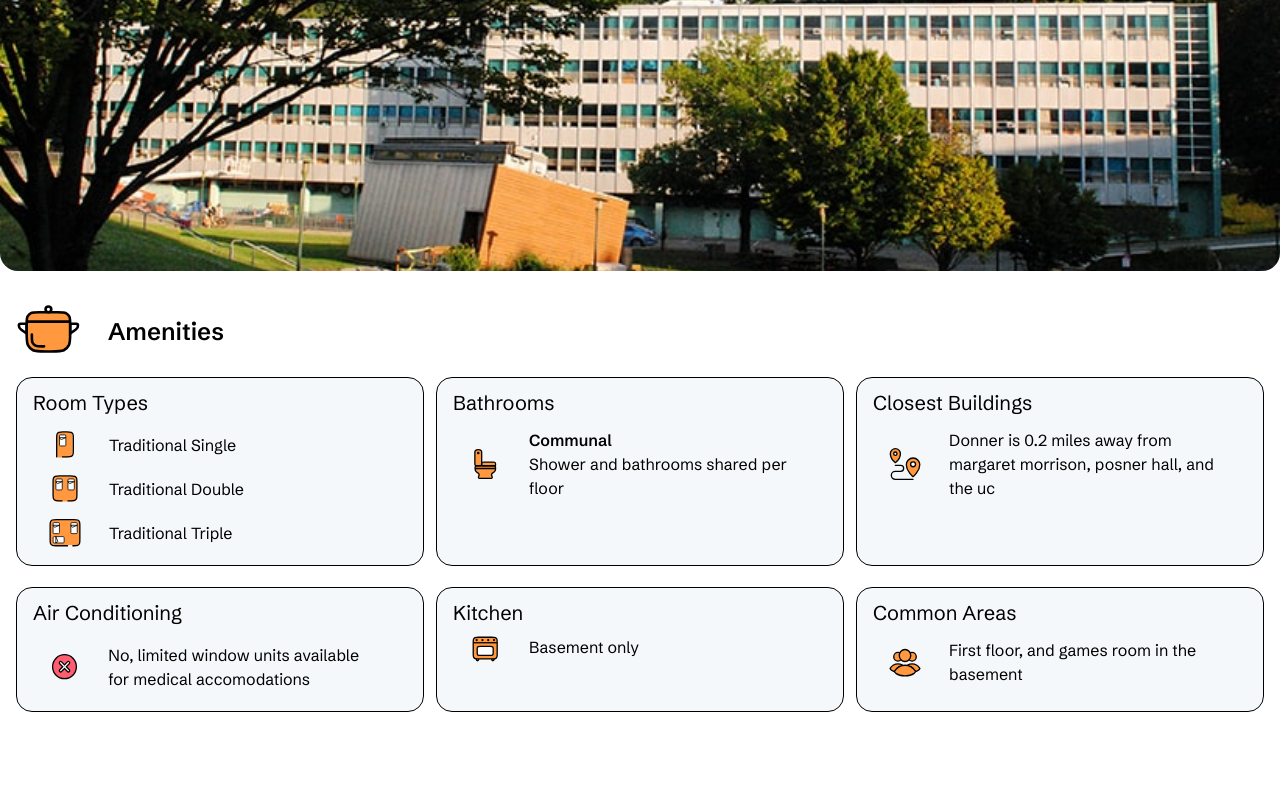
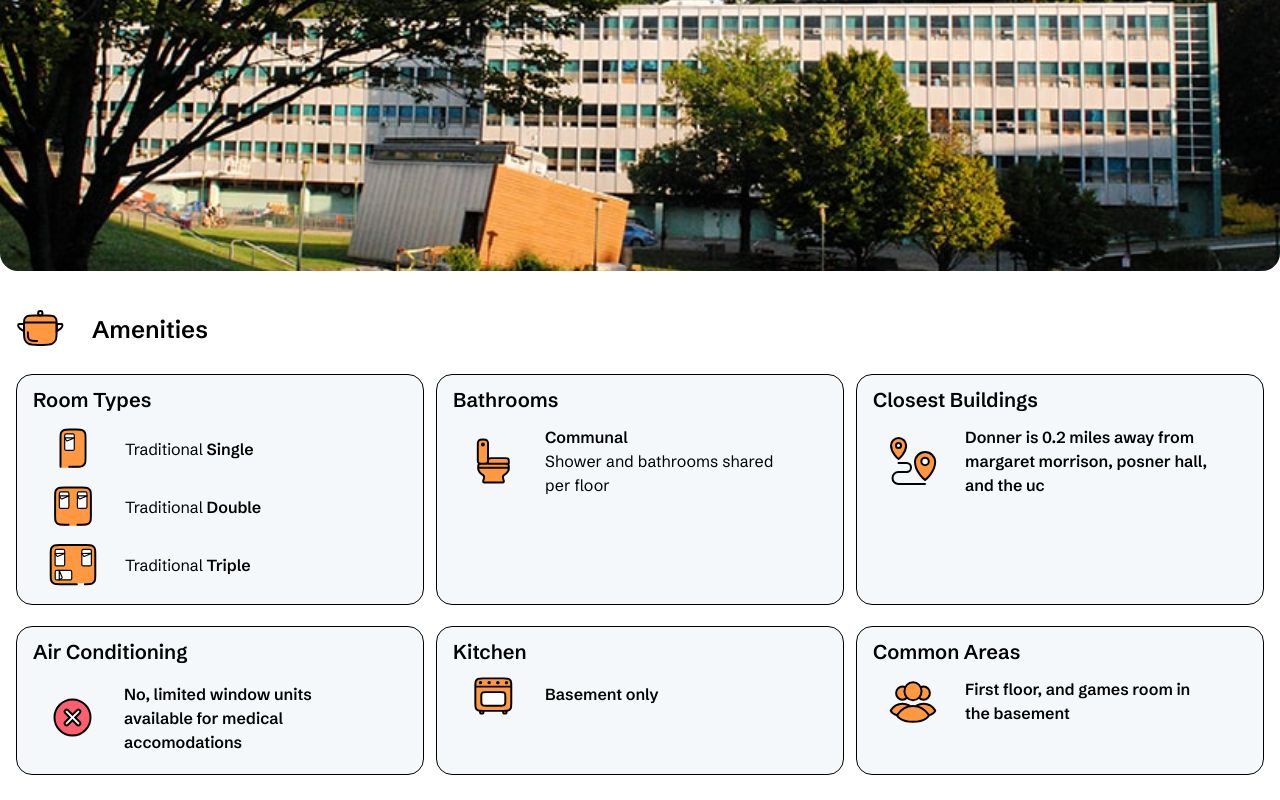
Before and after one commit to ScottyLabs/cmuhousing, a Next.js app: page / in a window 1280 px wide. Shown: the part 493-1293 px from the top of the page. Before the commit the page ends 1230 px from the top, so only its background shows below. Built offline with nearby package versions, Linux system fonts and the light colour scheme.

Commit message:
small adjustments

```diff
--- a/src/app/building-details/BuildingDetails.tsx
+++ b/src/app/building-details/BuildingDetails.tsx
@@ -21,52 +21,52 @@ export default function BuildingDetails() {
                 </div>
             </div> */}
             <div className="flex gap-[12px] pt-[10px]  px-4 items-center rounded-2xl">
-                <Image src={"/amenities.svg"} alt={"amenities"} width={64} height={64} className="w-[64px] h-[64px]" />
+                <Image src={"/amenities.svg"} alt={"amenities"} width={48} height={48} className="w-[48px] h-[48px]" />
 
                 <div className="h-fit ">
                     <h1 className="font-semibold text-[24px] pt-[15px] pb-[10px] flex-shrink-0 px-4 ">Amenities</h1>
                 </div>
             </div>
 
-            <div className="flex gap-[12px] pb-[5px] px-4 items-center rounded-2xl items-stretch h-full">
+            <div className="font-semibold flex gap-[12px] pb-[5px] px-4 items-center rounded-2xl items-stretch h-full">
                 <div className="flex-1 text-[20px] pt-[10px] pb-[10px] px-4 rounded-2xl bg-brand-menugray border border-black/10:">
                     Room Types
                     <div className="flex gap-[12px] pt-[10px] pb-[5px] px-4 items-center rounded-2xl">
                         <Image
                             src={"/unsorted-icons/room type/trad single.svg"}
                             alt={"info"}
-                            width={32}
-                            height={32}
-                            className="w-[32px] h-[32px]"
+                            width={48}
+                            height={48}
+                            className="w-[48px] h-[48px]"
                         />
                         <div className="h-fit ">
-                            <h1 className=" text-[16px] pt-[5px] pb-[5px] flex-shrink-0 px-4 ">Traditional Single</h1>
+                            <h1 className=" text-[16px] pt-[5px] pb-[5px] flex-shrink-0 px-4 "><span className="font-normal">Traditional</span> Single</h1>
                         </div>
                     </div>
                     <div className="flex gap-[12px] pt-[5px] pb-[5px] px-4 items-center rounded-2xl">
                         <Image
                             src={"/unsorted-icons/room type/trad double.svg"}
                             alt={"info"}
-                            width={32}
-                            height={32}
-                            className="w-[32px] h-[32px]"
+                            width={48}
+                            height={48}
+                            className="w-[48px] h-[48px]"
                         />
 
                         <div className="h-fit ">
-                            <h1 className=" text-[16px] pt-[5px] pb-[5px] flex-shrink-0 px-4 ">Traditional Double</h1>
+                            <h1 className=" text-[16px] pt-[5px] pb-[5px] flex-shrink-0 px-4 "><span className="font-normal">Traditional</span> Double</h1>
                         </div>
                     </div>
                     <div className="flex gap-[12px] pt-[5px] pb-[5px] px-4 items-center rounded-2xl">
                         <Image
                             src={"/unsorted-icons/room type/trad triple.svg"}
                             alt={"info"}
-                            width={32}
-                            height={32}
-                            className="w-[32px] h-[32px]"
+                            width={48}
+                            height={48}
+                            className="w-[48px] h-[48px]"
                         />
 
                         <div className="h-fit ">
-                            <h1 className=" text-[16px] pt-[5px] pb-[5px] flex-shrink-0 px-4 ">Traditional Triple</h1>
+                            <h1 className=" text-[16px] pt-[5px] pb-[5px] flex-shrink-0 px-4 "><span className="font-normal">Traditional</span> Triple</h1>
                         </div>
                     </div>
                 </div>
@@ -77,13 +77,13 @@ export default function BuildingDetails() {
                         <Image
                             src={"/unsorted-icons/toilet.svg"}
                             alt={"info"}
-                            width={32}
-                            height={32}
-                            className="w-[32px] h-[32px]"
+                            width={48}
+                            height={48}
+                            className="w-[48px] h-[48px]"
                         />
                         <div className="h-fit ">
                             <h1 className="text-[16px] pt-[5px] font-semibold  flex-shrink-0 px-4 ">Communal</h1>
-                            <div className="text-[16px]  pb-[5px] flex-shrink-0 px-4 ">
+                            <div className="font-normal text-[16px]  pb-[5px] flex-shrink-0 px-4 ">
                                 Shower and bathrooms shared per floor
                             </div>
                         </div>
@@ -95,9 +95,9 @@ export default function BuildingDetails() {
                         <Image
                             src={"/distance.svg"}
                             alt={"info"}
-                            width={32}
-                            height={32}
-                            className="w-[32px] h-[32px]"
+                            width={48}
+                            height={48}
+                            className="w-[48px] h-[48px]"
                         />
                         <div className="h-fit ">
                             <h1 className="text-[16px] pt-[5px] pb-[5px] flex-shrink-0 px-4 ">
@@ -108,16 +108,16 @@ export default function BuildingDetails() {
                 </div>
             </div>
 
-            <div className="flex gap-[12px] pb-[5px] px-4 items-center rounded-2xl items-stretch h-full">
+            <div className="font-semibold flex gap-[12px] pb-[5px] px-4 items-center rounded-2xl items-stretch h-full">
                 <div className="flex-1 text-[20px] pt-[10px] pb-[10px] px-4 rounded-2xl bg-brand-menugray border border-black/10:">
                     Air Conditioning
                     <div className="flex gap-[12px] pt-[10px] pb-[5px] px-4 items-center rounded-2xl">
                         <Image
                             src={"/unsorted-icons/ac/none.svg"}
                             alt={"info"}
-                            width={32}
-                            height={32}
-                            className="w-[32px] h-[32px]"
+                            width={48}
+                            height={48}
+                            className="w-[48px] h-[48px]"
                         />
                         <div className="h-fit ">
                             <h1 className=" text-[16px] pt-[5px] pb-[5px] flex-shrink-0 px-4 ">No, limited window units available for medical accomodations</h1>
@@ -131,9 +131,9 @@ export default function BuildingDetails() {
                         <Image
                             src={"/unsorted-icons/stove.svg"}
                             alt={"info"}
-                            width={32}
-                            height={32}
-                            className="w-[32px] h-[32px]"
+                            width={48}
+                            height={48}
+                            className="w-[48px] h-[48px]"
                         />
                         <div className="h-fit ">
                             <div className="text-[16px]  pb-[5px] flex-shrink-0 px-4 ">
@@ -148,9 +148,9 @@ export default function BuildingDetails() {
                         <Image
                             src={"/unsorted-icons/work with others.svg"}
                             alt={"info"}
-                            width={32}
-                            height={32}
-                            className="w-[32px] h-[32px]"
+                            width={48}
+                            height={48}
+                            className="w-[48px] h-[48px]"
                         />
                         <div className="h-fit ">
                             <h1 className="text-[16px] pt-[5px] pb-[5px] flex-shrink-0 px-4 ">
```
